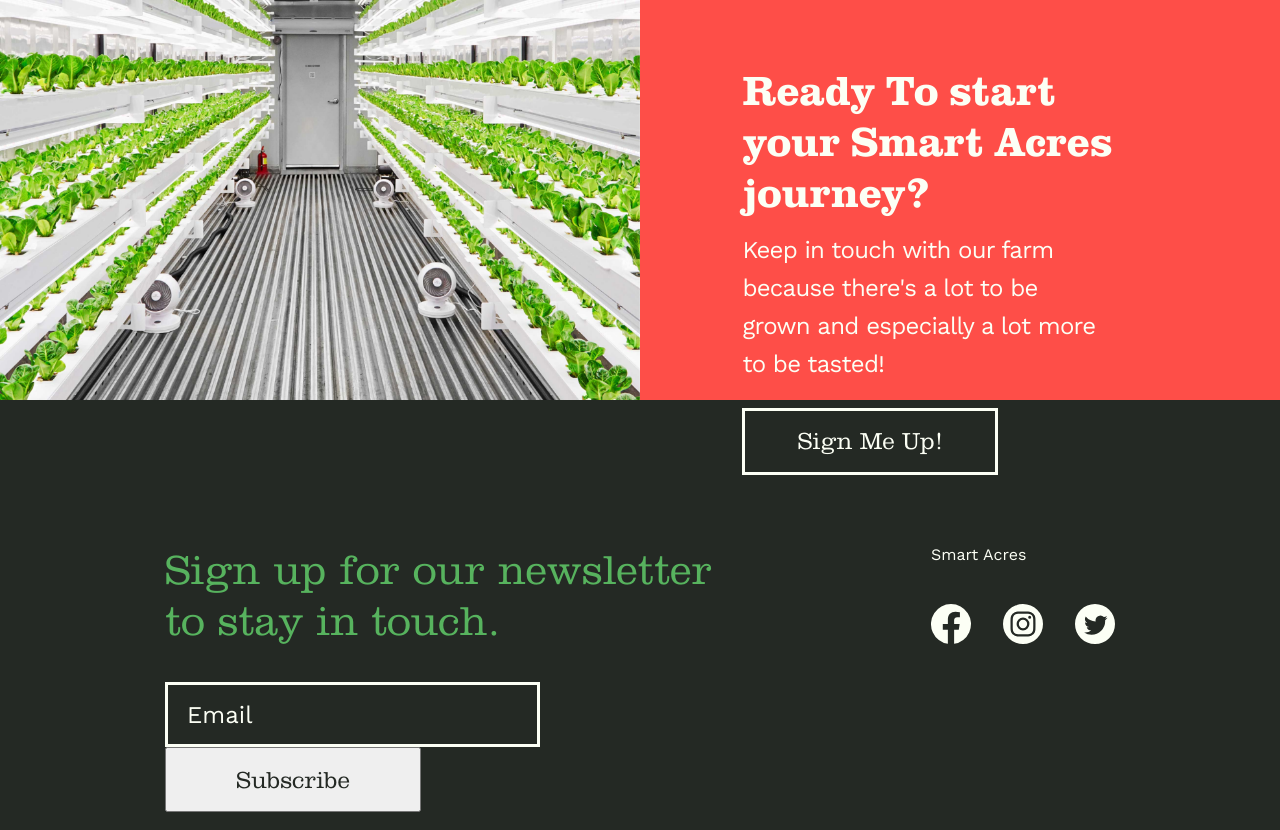
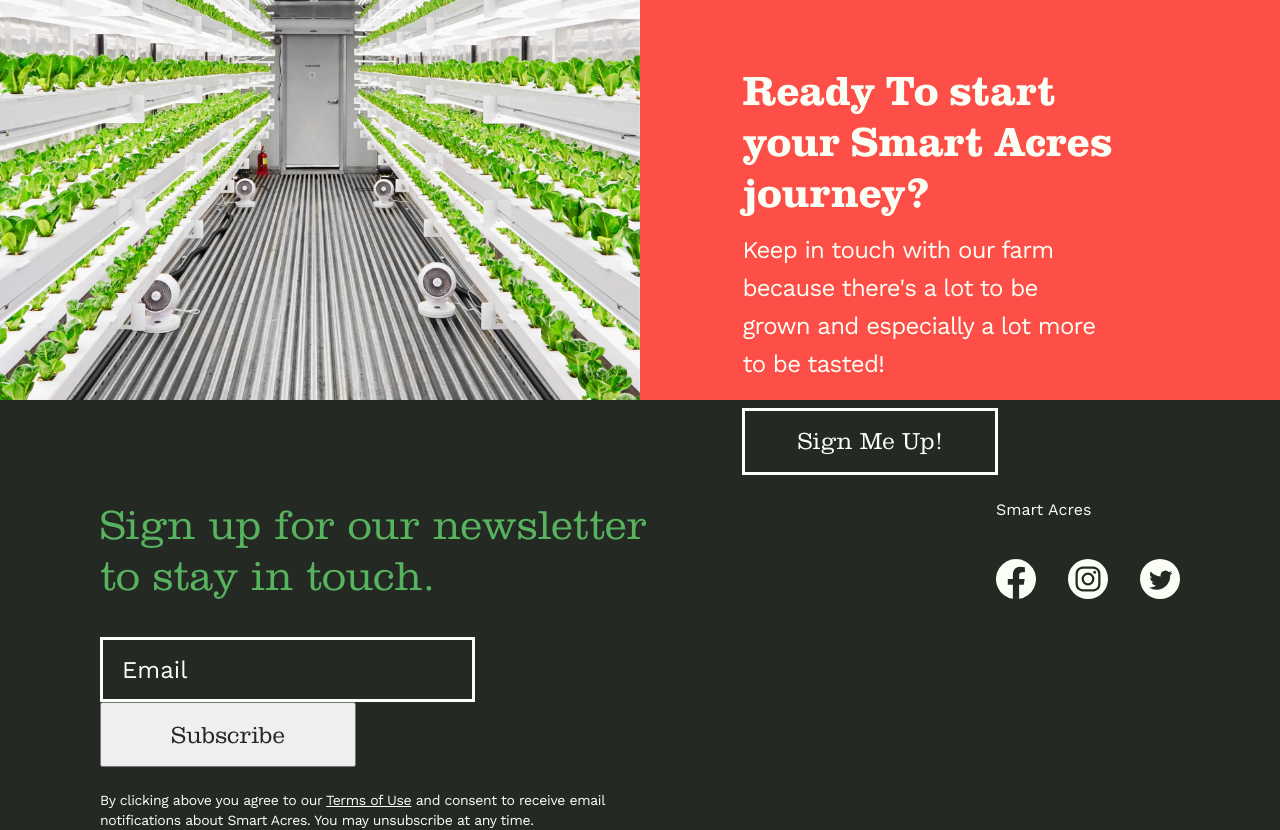
Before and after one commit to JuanTValdez/smart_acres, a React (Create React App) app: page / in a window 1280 px wide. Shown: the top 830 px of the page. Built offline with nearby package versions, Linux system fonts and the light colour scheme.

Commit message:
needed to fix footer sizing

```diff
--- a/src/styles/Footer.css
+++ b/src/styles/Footer.css
@@ -2,6 +2,7 @@
 .footer-bottom {
 	display: grid;
 	grid-template-columns: repeat(2, 1fr);
+	grid-template-rows: repeat(1, 50%);
 	margin: 0 auto;
 	max-width: 100%;
 }
@@ -25,7 +26,7 @@
 
 .greenhouse-img,
 .sign-up {
-	grid-row: 1/1;
+	/* grid-row: 1/1; */
 	height: 50vh;
 }
 
@@ -69,7 +70,8 @@
 /* Bottom Footer */
 
 .footer-bottom {
-	padding: 145px 165px 135px 165px;
+	/* padding: 145px 165px 135px 165px; */
+	/* padding: 145px 10rem 0 10rem; */
 	background-color: var(--charcoal);
 }
 
@@ -96,8 +98,12 @@
 
 .subscribe,
 .media {
-	grid-row: 2/2;
-	/* height: 50vh; */
+	/* grid-row: 2/2; */
+	/* margin: 145px 0 0 165px; */
+
+	padding: 6.25rem;
+	align-content: center;
+	/* height: 100%; */
 }
 
 .terms-of-use {
@@ -167,12 +173,8 @@
 	min-height: 15vh;
 	align-content: space-evenly;
 	gap: 2rem;
-	/* margin-left: auto; */
-}
 
-.media-links {
 	& img:hover {
-		/* changes icon color to --coral */
 		filter: invert(45%) sepia(99%) saturate(3807%) hue-rotate(337deg)
 			brightness(112%) contrast(99%);
 	}
```
